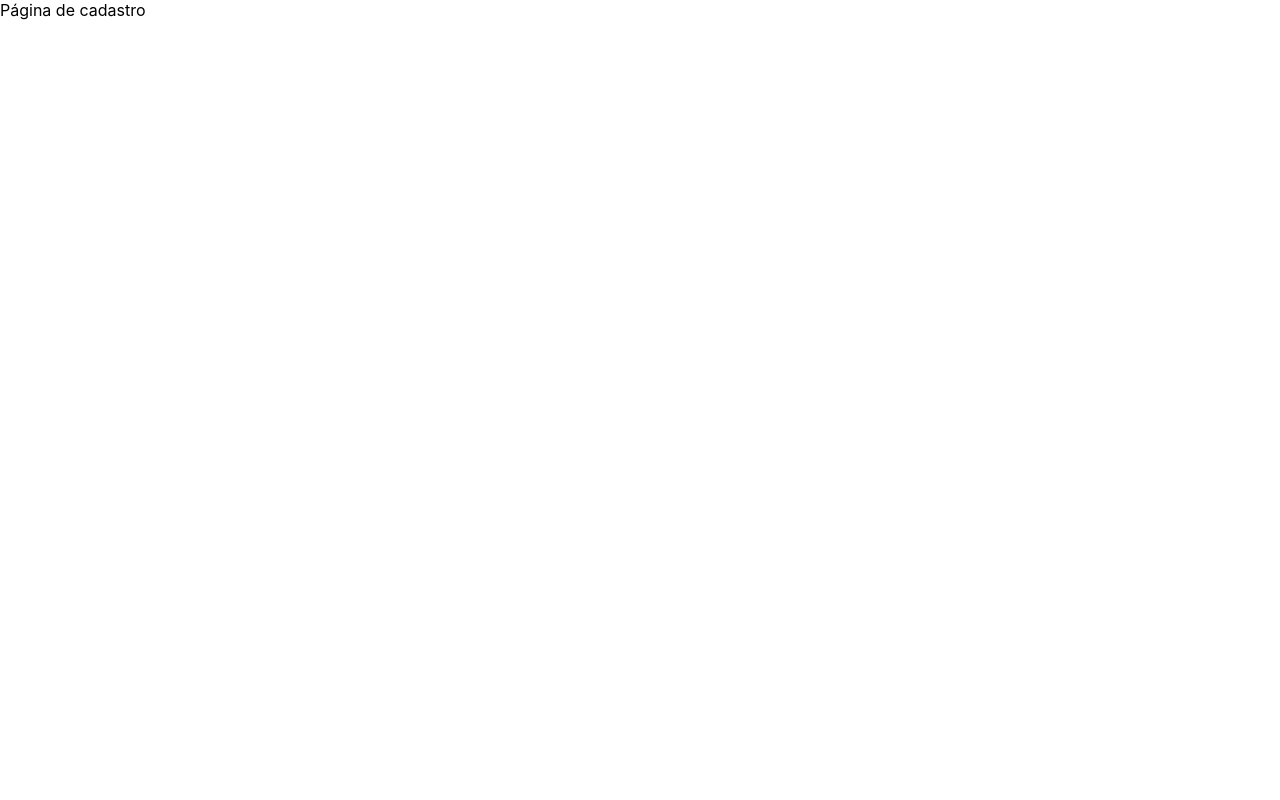
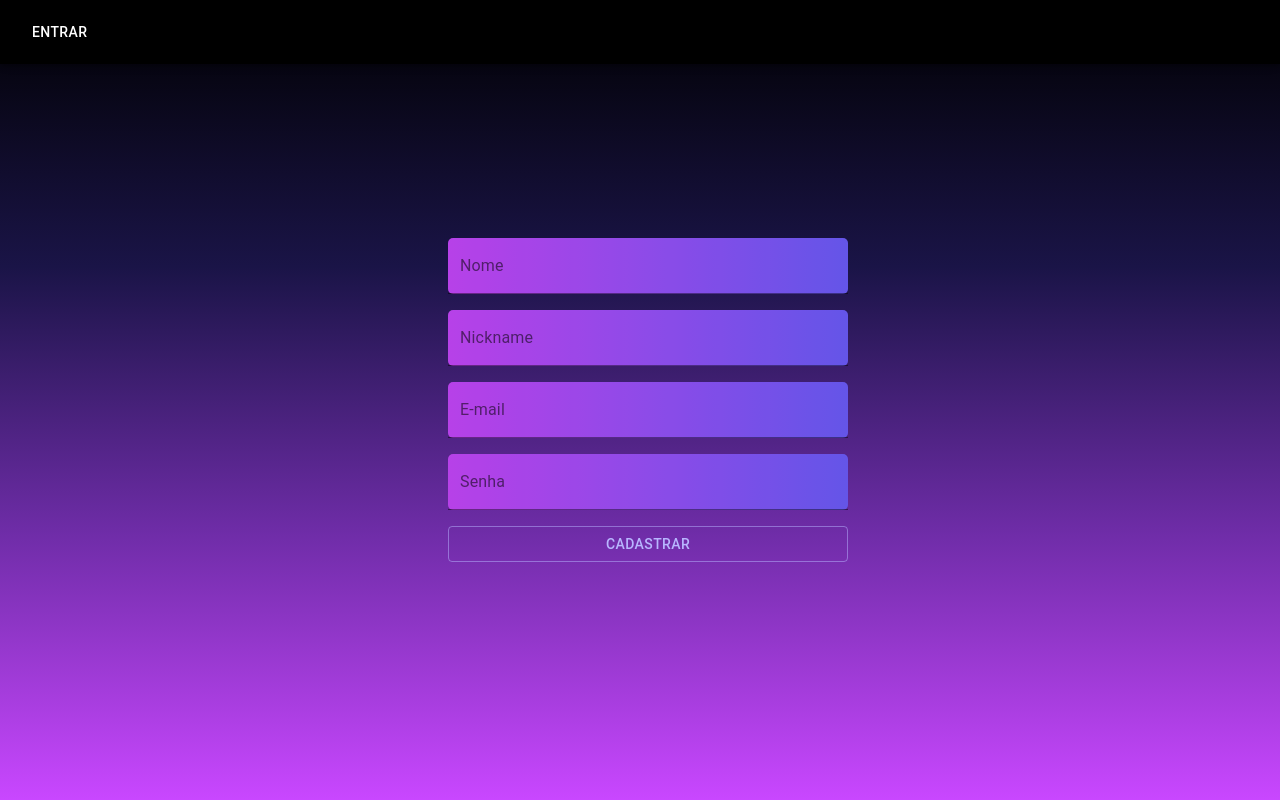
Before and after one commit to nyhvignoli/musicatchers-frontend, a React (Create React App) app: page /signup in a window 1280 px wide. Built offline with nearby package versions, Linux system fonts and the light colour scheme.

Commit message:
Adicionei o formulário de cadastro na SignupScreen

```diff
--- a/src/components/BaseForm/BaseForm.js
+++ b/src/components/BaseForm/BaseForm.js
@@ -10,16 +10,23 @@ const useStyles = makeStyles((theme) => ({
   },
 }));
 
-const BaseForm = () => {
+const BaseForm = (props) => {
   const classes = useStyles();
 
   return (
     <div>
       <FormContainer className={classes.root} noValidate autoComplete="off">
-        <StyledTextField id="filled-basic" label="E-mail" variant="filled" color="secondary" fullWidth />
-        <StyledTextField id="filled-basic" label="Senha" variant="filled" color="secondary" fullWidth/>
-        <StyledButton variant="outlined" color="secondary">
-          Entrar
+        {props.fields && props.fields.map((field) => {
+          return (
+            <StyledTextField id="filled-basic" label={field} variant="filled" color="secondary" fullWidth />
+          );
+        })}
+
+        <StyledButton
+          variant="outlined"
+          color="secondary"
+        >
+          {props.buttonText}
         </StyledButton>
       </FormContainer>
     </div>
--- a/src/components/NavBar/NavBar.js
+++ b/src/components/NavBar/NavBar.js
@@ -1,11 +1,33 @@
 import React from 'react';
+import AppBar from '@material-ui/core/AppBar';
+import Toolbar from '@material-ui/core/Toolbar';
+import Button from '@material-ui/core/Button';
+import { useHistory } from 'react-router-dom';
+import { goToLogin, goBack } from '../../router/coordinator';
 
-const NavBar = () => {
+const NavBar = (props) => {
+  const history = useHistory();
+  const token = localStorage.getItem("token");
+
+  const handleLoginOrLogoutClick = () => {
+    if (token) {
+      localStorage.removeItem("token");
+      goToLogin(history);
+    };
+  };
+
   return (
-    <div>
-        <h1>Nav Bar</h1>
-    </div>
+    <AppBar>
+      <Toolbar>
+        <Button color="inherit">
+          Entrar
+        </Button>
+        {/* <Button color="inherit" onClick={handleLoginOrLogoutClick}>
+          Sair
+        </Button> */}
+      </Toolbar>
+    </AppBar>
   );
-}
+};
 
 export default NavBar;
--- a/src/constants/colors.js
+++ b/src/constants/colors.js
@@ -1,7 +1,14 @@
-export const primaryColor = '#4F55FF';
+export const primaryColor = '#000';
 
 export const secondaryColor = '#AA2BFF';
 
 export const textColor = '#B8B6FF';
 
-export const secondaryLight = "rgba(196, 187, 255, 0.1)";
+export const secondaryLight = 'rgba(196, 187, 255, 0.1)';
+
+export const backgroundGradient = `
+    rgba(0, 0, 0, 1),
+    rgba(26, 20, 71, 1),
+    rgba(88, 11, 154, 0.8633),
+    rgba(201, 71, 255, 1)
+`;
--- a/src/global/styles.js
+++ b/src/global/styles.js
@@ -1,7 +1,13 @@
 import styled from 'styled-components';
+import { backgroundGradient } from '../constants/colors';
 
 export const AppContainer = styled.div`
     margin: 0;
     padding: 0;
     box-sizing: border-box;
 `;
+
+export const MainContainer = styled.div`
+    height: 100vh;
+    background-image: linear-gradient(${backgroundGradient});
+`;
--- a/src/screens/HomeScreen/HomeScreen.js
+++ b/src/screens/HomeScreen/HomeScreen.js
@@ -16,7 +16,10 @@ const HomeScreen = () => {
         <Logo src={musiCatchersLogo} alt={'Logo da MusiCatchers: Ondas sonoras em tons de roxo e azul'}/>
       </LogoContainer>
       <LoginContainer>
-        <BaseForm/>
+        <BaseForm
+          fields={['E-mail', 'Senha']}
+          buttonText={'Entrar'}
+        />
         <Button
           color="secondary"
           onClick={() => {goToSignup(history)}}
--- a/src/screens/HomeScreen/styles.js
+++ b/src/screens/HomeScreen/styles.js
@@ -1,4 +1,5 @@
 import styled from 'styled-components';
+import { backgroundGradient } from '../../constants/colors';
 
 export const MainContainer = styled.div`
     display: flex;
@@ -24,12 +25,7 @@ export const LoginContainer = styled.div`
     flex-direction: column;
     justify-content: center;
     align-items: center;
-    background-image: linear-gradient(
-        rgba(0, 0, 0, 1),
-        rgba(26, 20, 71, 1),
-        rgba(88, 11, 154, 0.8633),
-        rgba(201, 71, 255, 1)
-    );
+    background-image: linear-gradient(${backgroundGradient});
     width: 50%;
 `;
 
--- a/src/screens/SignupScreen/SignupScreen.js
+++ b/src/screens/SignupScreen/SignupScreen.js
@@ -1,10 +1,20 @@
 import React from 'react';
+import { MainContainer } from '../../global/styles';
+import NavBar from '../../components/NavBar/NavBar';
+import { FormContainer } from './styles';
+import BaseForm from '../../components/BaseForm/BaseForm';
 
 const SignupScreen = () => {
   return (
-    <div>
-        Página de cadastro
-    </div>
+    <MainContainer>
+      <NavBar />
+      <FormContainer>
+        <BaseForm
+          fields={['Nome', 'Nickname', 'E-mail', 'Senha']}
+          buttonText={'Cadastrar'}
+        />
+      </FormContainer>
+    </MainContainer>
   );
 };
 
--- /dev/null
+++ b/src/screens/SignupScreen/styles.js
@@ -0,0 +1,8 @@
+import styled from 'styled-components';
+
+export const FormContainer = styled.div`
+    height: 100vh;
+    display: flex;
+    align-items: center;
+    justify-content: center;
+`;
```
